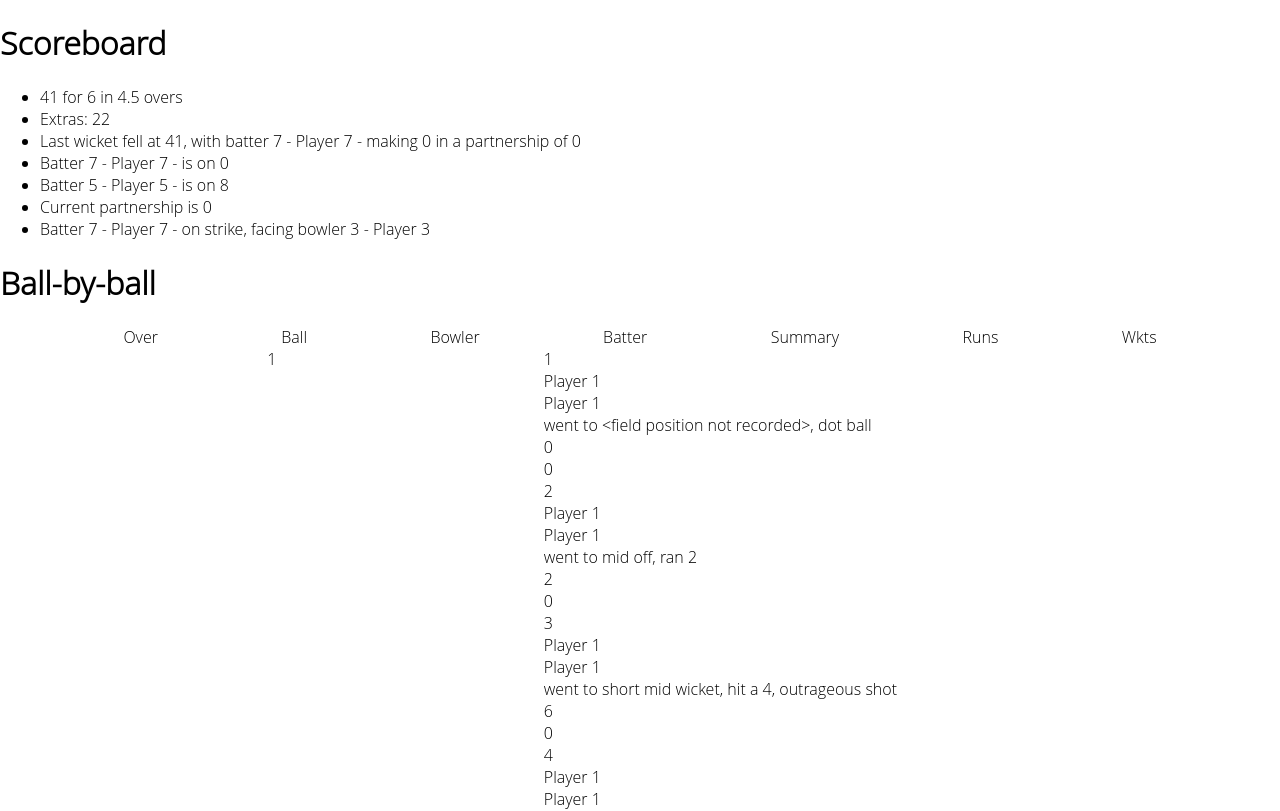
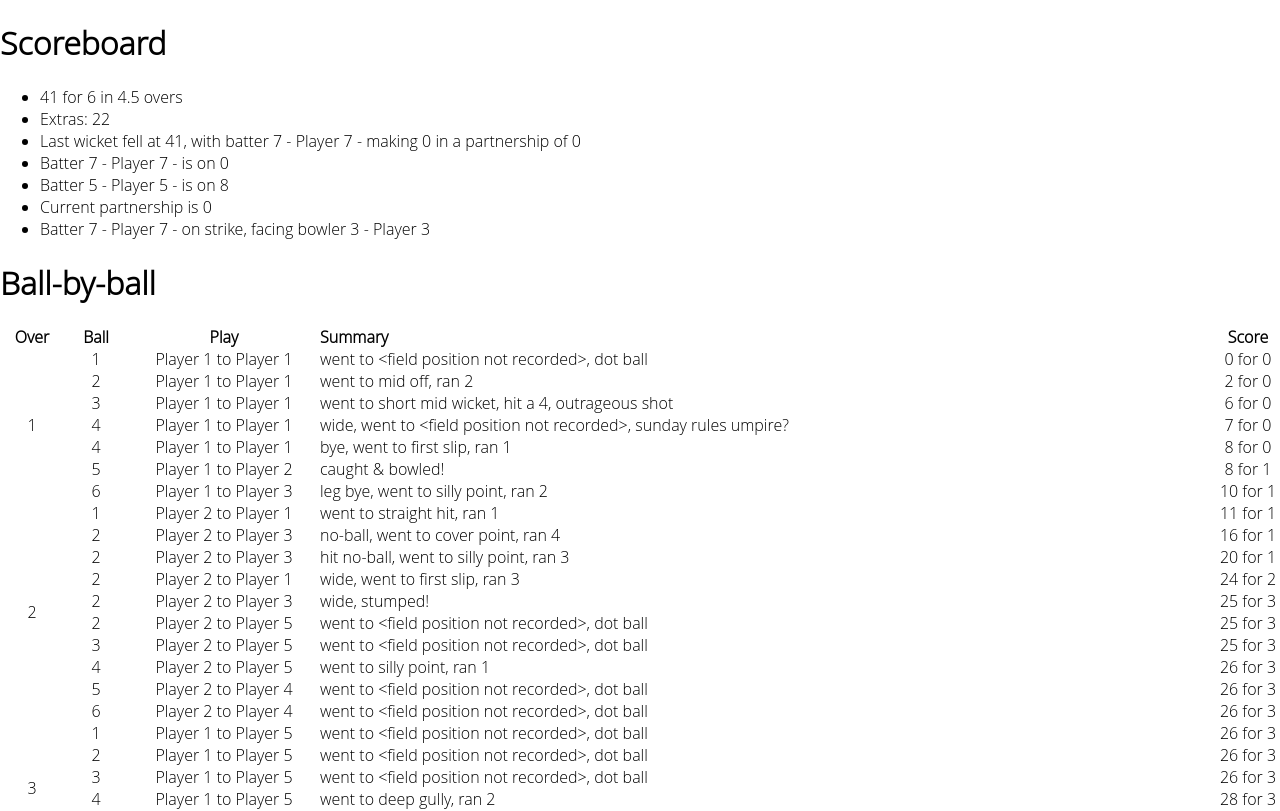
Before and after one commit to effortnottalent/cricket-scorer-app, a React (Create React App) app: page / in a window 1280 px wide. Shown: the top 811 px of the page. Built offline with nearby package versions, Linux system fonts and the light colour scheme.

Commit message:
repaired styling on ball by ball, need some pizazz now

```diff
--- a/src/BallByBall.js
+++ b/src/BallByBall.js
@@ -25,11 +25,9 @@ export default function BallByBall() {
             <div className="ballbyball__header">
                 <div>Over</div>
                 <div>Ball</div>
-                <div>Bowler</div>
-                <div>Batter</div>
-                <div>Summary</div>
-                <div>Runs</div>
-                <div>Wkts</div>
+                <div className='ballbyball__medium'>Play</div>
+                <div className='ballbyball__grow'>Summary</div>
+                <div>Score</div>
             </div>
             {groupEventsByOver(events).map((overEvents, index) =>
                 <div
@@ -44,18 +42,18 @@ export default function BallByBall() {
                                 className="ballbyball__ballrow"
                             >
                                 <div>{event.ball + 1}</div>
-                                <div>
+                                <div className='ballbyball__medium'>
                                     {getPlayerName(players, event.onBowlBowlerId, 'bowler')}
-                                </div>
-                                <div>
+                                    &nbsp;to&nbsp;
                                     {getPlayerName(players, event.onStrikeBatterId, 'batter')}
                                 </div>
-                                <div>{formatSummary(event, players)}</div>
+                                <div className='ballbyball__grow'>
+                                    {formatSummary(event, players)}
+                                </div>
                                 <div>
                                     {calculateRunsIncludingExtras(events
                                         .filter(event2 => event2.id <= event.id))}
-                                </div>
-                                <div>
+                                    &nbsp;for&nbsp;
                                     {calculateWickets(events
                                         .filter(event2 => event2.id <= event.id))}
                                 </div>
--- a/src/BallByBall.scss
+++ b/src/BallByBall.scss
@@ -1,21 +1,40 @@
+div {
+    min-width: 4em;
+}
 .ballbyball__header {
     display: flex;
     flex-wrap: wrap;
+    flex-direction: row;
     align-content: center;
-    justify-content: space-evenly;
+    min-width: 100vw;
+    font-weight: bold;
+    div {
+        align-content: center;
+        text-align: center;
+    }
 }
 .ballbyball__overrow {
     display: flex;
-    flex-wrap: wrap;
-    align-content: center;
-    justify-content: space-evenly;
-}
-.ballbyball__overnumber {
-
+    flex-direction: row;
+    min-width: 100vw;
+    div {
+        align-content: center;
+        text-align: center;
+    }
 }
 .ballbyball__overballs {
-
+    display: flex;
+    flex-direction: column;
+    flex-grow: 1;
 }
 .ballbyball__ballrow {
-
+    display: flex;
+    flex-direction: row;
 }
+.ballbyball__grow {
+    flex-grow: 1;
+    text-align: left !important;
+}
+.ballbyball__medium {
+    min-width: 12em;
+}
```
